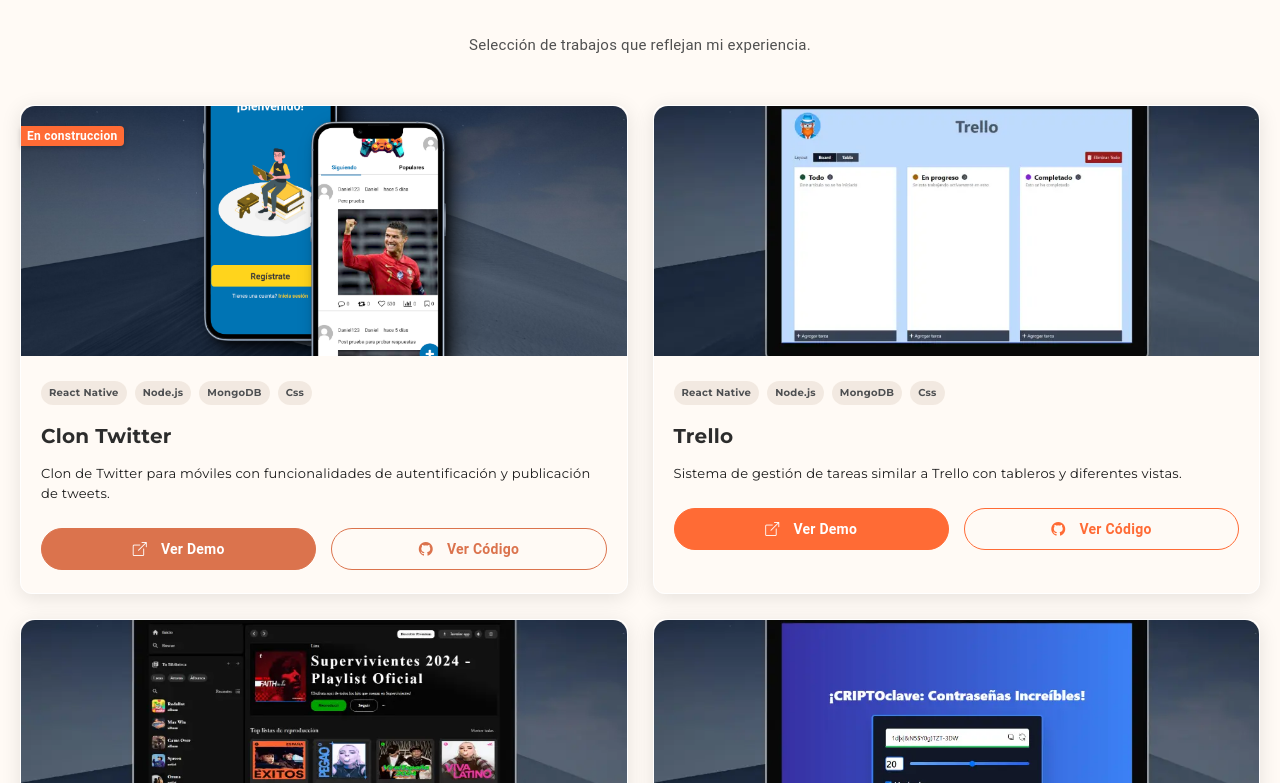
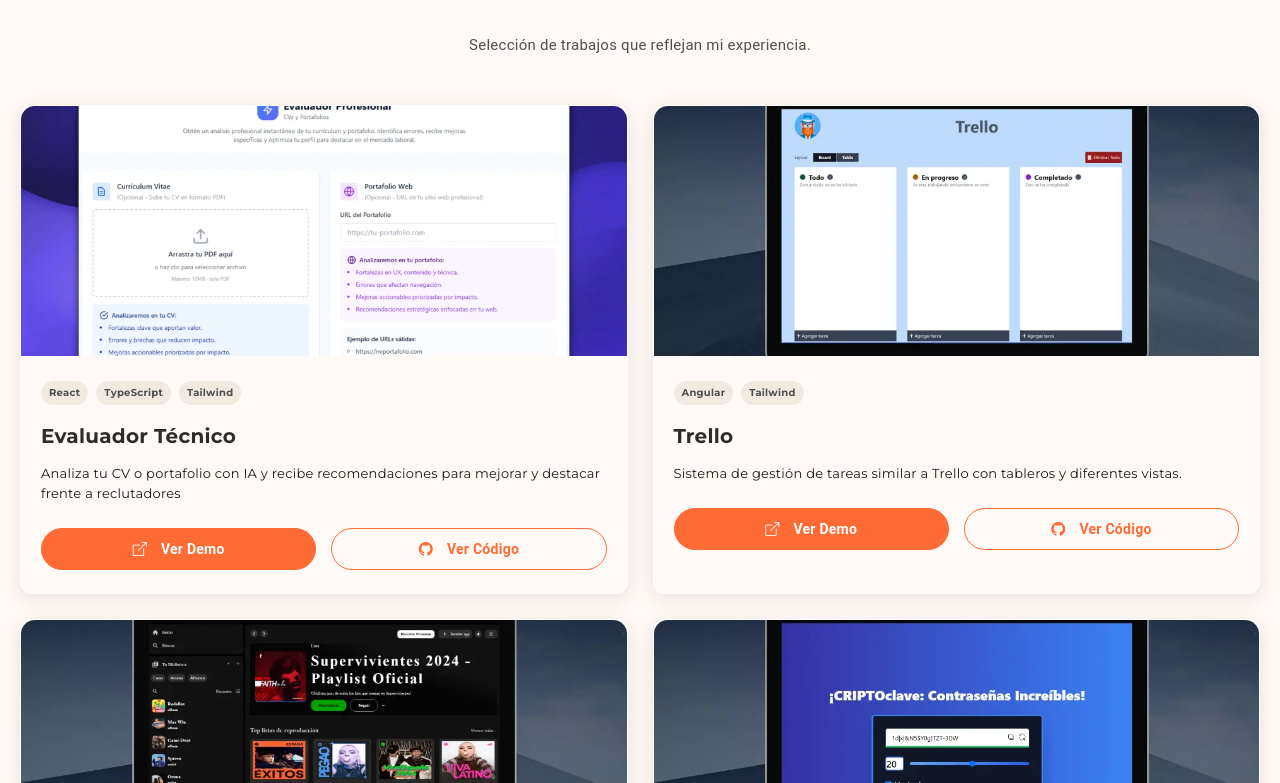
Before and after one commit to JonathanValle12/portafolio, an Angular app: page / in a window 1280 px wide. Shown: the part 1997-2780 px from the top of the page. Built offline with nearby package versions, Linux system fonts and the light colour scheme.

Commit message:
Añadir nuevo proyecto 'Evaluador Técnico de CV y Portafolios web'

```diff
--- a/src/app/components/proyectos/proyectos.component.html
+++ b/src/app/components/proyectos/proyectos.component.html
@@ -9,10 +9,7 @@
                 <img [src]="proyecto.imagen" [alt]="getTranslation(proyecto.titulo)"/>
                 <div class="contenedor-info">
                     <div class="etiquetas-lenguajes">
-                        <p>React Native</p>
-                        <p>Node.js</p>
-                        <p>MongoDB</p>
-                        <p>Css</p>
+                        <p *ngFor="let tecnologia of proyecto.tecnologias">{{ tecnologia }}</p>
                     </div>
                     <h2>{{ getTranslation(proyecto.titulo_key)}}</h2>
                     <p>{{ getTranslation(proyecto.descripcion_key)}}</p>
--- a/src/app/components/translations.ts
+++ b/src/app/components/translations.ts
@@ -54,6 +54,8 @@
     plataforma_cursos_online_title: 'Plataforma Cursos Online',
     js_game_title: 'Juegos JavaScript',
     CRIPTOclave_title: 'CRIPTOclave: Contraseñas Seguras',
+    evaluadorTecnico_title: 'Evaluador Técnico',
+    evaluadorTecnico_description: 'Analiza tu CV o portafolio con IA y recibe recomendaciones para mejorar y destacar frente a reclutadores',
     redSocial_title: 'Clon Twitter',
     redSocial_description: 'Clon de Twitter para móviles con funcionalidades de autentificación y publicación de tweets.',
     CRIPTOclave_description: 'CRIPTOclave crea contraseñas seguras al instante para proteger tus cuentas en línea con combinaciones únicas de caracteres y símbolos.',
--- a/src/assets/data/proyectos.json
+++ b/src/assets/data/proyectos.json
@@ -1,29 +1,11 @@
 [
     {
-        "titulo_key": "redSocial_title",
-        "imagen": "assets/img/proyectos/redSocial.png",
-        "descripcion_key": "redSocial_description",
-        "estado": "En construccion",
-        "github": "#",
-        "web_site": "#",
-        "tecnologias": [
-            {
-                "tecnologia": "assets/img/skills/react.webp",
-                "descripcion": "language_react_description"
-            },
-            {
-                "tecnologia": "assets/img/skills/nodejs.webp",
-                "descripcion": "language_node_descriptio"
-            },
-            {
-                "tecnologia": "assets/img/skills/mongodb.webp",
-                "descripcion": "language_mongodb_description"
-            },
-            {
-                "tecnologia": "assets/img/skills/css3.webp",
-                "descripcion": "language_css_description"
-            }
-        ]
+        "titulo_key": "evaluadorTecnico_title",
+        "imagen": "assets/img/proyectos/Evaluador_tecnico.webp",
+        "descripcion_key": "evaluadorTecnico_description",
+        "github": "https://github.com/JonathanValle12/analizador-profesional",
+        "web_site": "https://analizador-profesional.vercel.app/",
+        "tecnologias": ["React", "TypeScript", "Tailwind"]
     },
     {
         "titulo_key": "trello_title",
@@ -31,16 +13,7 @@
         "descripcion_key": "trello_description",
         "github": "https://github.com/JonathanValle12/Trello.git",
         "web_site": "https://trello-two-lilac.vercel.app/",
-        "tecnologias": [
-            {
-                "tecnologia": "assets/img/skills/angular.webp",
-                "descripcion": "language_react_description"
-            },
-            {
-                "tecnologia": "assets/img/skills/tailwindcss.webp",
-                "descripcion": "language_tailwindcss_description"
-            }
-        ]
+        "tecnologias": ["Angular", "Tailwind"]
     },
     {
         "titulo_key": "clon_spotify_title",
@@ -48,21 +21,7 @@
         "descripcion_key": "spotify_description",
         "github": "https://github.com/JonathanValle12/clon_spotify.git",
         "web_site": "https://clon-spotify-alpha.vercel.app/",
-        "tecnologias": [
-            {
-                "tecnologia": "assets/img/skills/react.webp",
-                "descripcion": "language_react_description"
-            },
-            {
-                "tecnologia": "assets/img/skills/css3.webp",
-                "descripcion": "language_css_description"
-            },
-
-            {
-                "tecnologia": "assets/img/skills/vite.png",
-                "descripcion": "language_vite_description"
-            }
-        ]
+        "tecnologias": ["React", "Css"]
     },
     {
         "titulo_key": "CRIPTOclave_title",
@@ -70,20 +29,7 @@
         "descripcion_key": "CRIPTOclave_description",
         "github": "https://github.com/JonathanValle12/generador-clave.git",
         "web_site": "https://generador-clave.vercel.app/",
-        "tecnologias": [
-            {
-                "tecnologia": "assets/img/skills/react.webp",
-                "descripcion": "language_react_description"
-            },
-            {
-                "tecnologia": "assets/img/skills/tailwindcss.webp",
-                "descripcion": "language_tailwindcss_description"
-            },
-            {
-                "tecnologia": "assets/img/skills/vite.png",
-                "descripcion": "language_vite_description"
-            }
-        ]
+        "tecnologias": ["React", "Tailwind"]
     },
     {
         "titulo_key": "js_game_title",
@@ -91,16 +37,15 @@
         "descripcion_key": "jsGame_description",
         "github": "https://github.com/JonathanValle12/JSGames",
         "web_site": "https://js-games-one.vercel.app/",
-        "tecnologias": [
-            {
-                "tecnologia": "assets/img/skills/astro.png",
-                "descripcion": "language_html_description"
-            },
-            {
-                "tecnologia": "assets/img/skills/tailwindcss.webp",
-                "descripcion": "language_css_description"
-            }
-        ]
+        "tecnologias": ["Astro", "Tailwind"]
+    },
+        {
+        "titulo_key": "redSocial_title",
+        "imagen": "assets/img/proyectos/redSocial.png",
+        "descripcion_key": "redSocial_description",
+        "estado": "En construccion",
+        "github": "#",
+        "web_site": "#",
+        "tecnologias": ["React Native", "NodeJS", "MongoDB", "Css"]
     }
-
 ]
```
Also changed, not shown: src/assets/img/proyectos/Evaluador_tecnico.webp (added).
